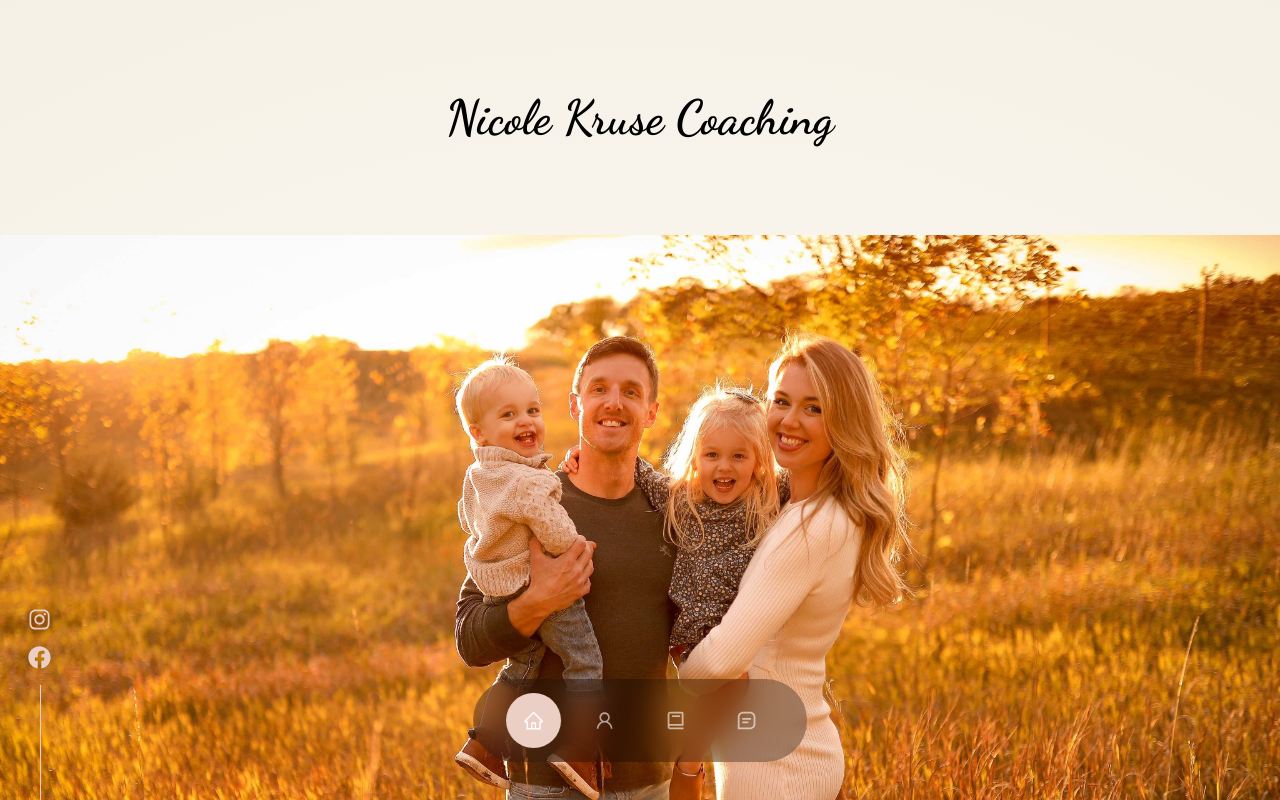
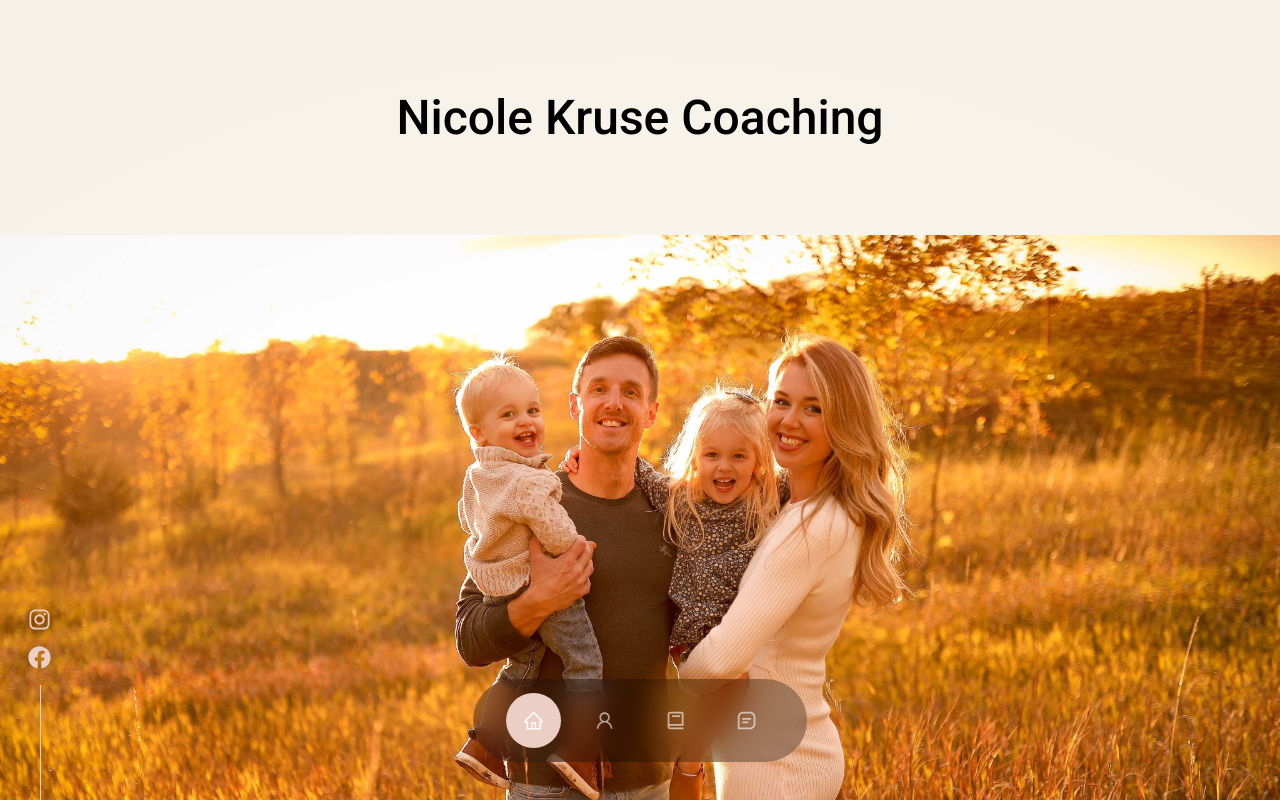
Before and after one commit to ericlafontsee/Nicole-Kruse-Coaching, a React (Create React App) app: page / in a window 1280 px wide. Shown: the top 800 px of the page. Built offline with nearby package versions, Linux system fonts and the light colour scheme.

Commit message:
added material ui

```diff
--- a/package.json
+++ b/package.json
@@ -3,6 +3,10 @@
   "version": "0.1.0",
   "private": true,
   "dependencies": {
+    "@emotion/react": "^11.11.1",
+    "@emotion/styled": "^11.11.0",
+    "@fontsource/roboto": "^5.0.8",
+    "@mui/material": "^5.15.1",
     "cra-template": "1.2.0",
     "emailjs-com": "^3.2.0",
     "react": "^18.2.0",
--- a/public/index.html
+++ b/public/index.html
@@ -3,7 +3,8 @@
 
 <head>
     <meta charset="UTF-8">
-    <meta name="viewport" content="width=device-width, initial-scale=1.0">
+    <meta name="viewport" content="initial-scale=1, width=device-width" />
+
     <!-- <link rel="icon" type="image/x-icon" href="./favicon/favicon-32x32.png"> -->
     <!-- <meta name="description"
         content="Eric LaFontsee is a Frontend Developer building websites with precision and passion. Let's build something amazing together!" />
--- a/src/App.js
+++ b/src/App.js
@@ -1,7 +1,13 @@
 import React from "react";
 import { createBrowserRouter, RouterProvider } from "react-router-dom";
+import '@fontsource/roboto/300.css';
+import '@fontsource/roboto/400.css';
+import '@fontsource/roboto/500.css';
+import '@fontsource/roboto/700.css';
+
 import Home from "./pages/home/Home";
 import PageNotFound from "./pages/pageNotFound/PageNotFound";
+
 
 const router = createBrowserRouter([
   { path: "/", element: <Home /> },
--- a/src/components/header/header.scss
+++ b/src/components/header/header.scss
@@ -1,5 +1,3 @@
-@import url("https://fonts.googleapis.com/css2?family=Dancing+Script:wght@700&family=Poppins:wght@300;400;500;600&display=swap");
-
 .header {
   &__container {
     padding-top: 4rem !important;
@@ -9,7 +7,6 @@
     position: relative;
 
     h1 {
-      font-family: "Dancing Script", cursive;
       padding-bottom: 4rem;
     }
   }
--- a/src/index.scss
+++ b/src/index.scss
@@ -8,6 +8,7 @@
   box-sizing: border-box;
   list-style: none;
   text-decoration: none;
+  font-family: Roboto;
 }
 
 :root {
```
Also changed, not shown: 1 other file (tests, documents, lock files or other folders).
